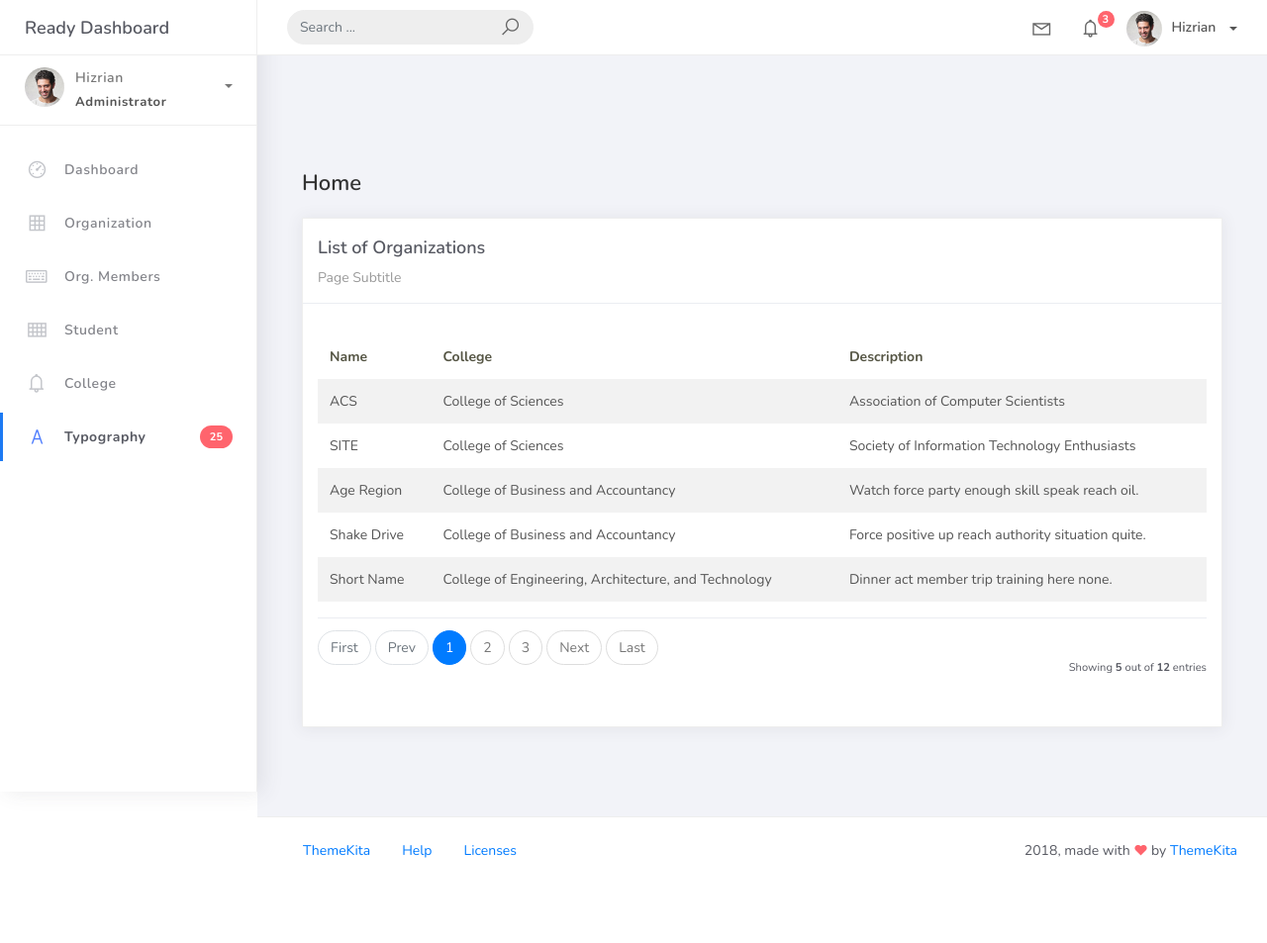
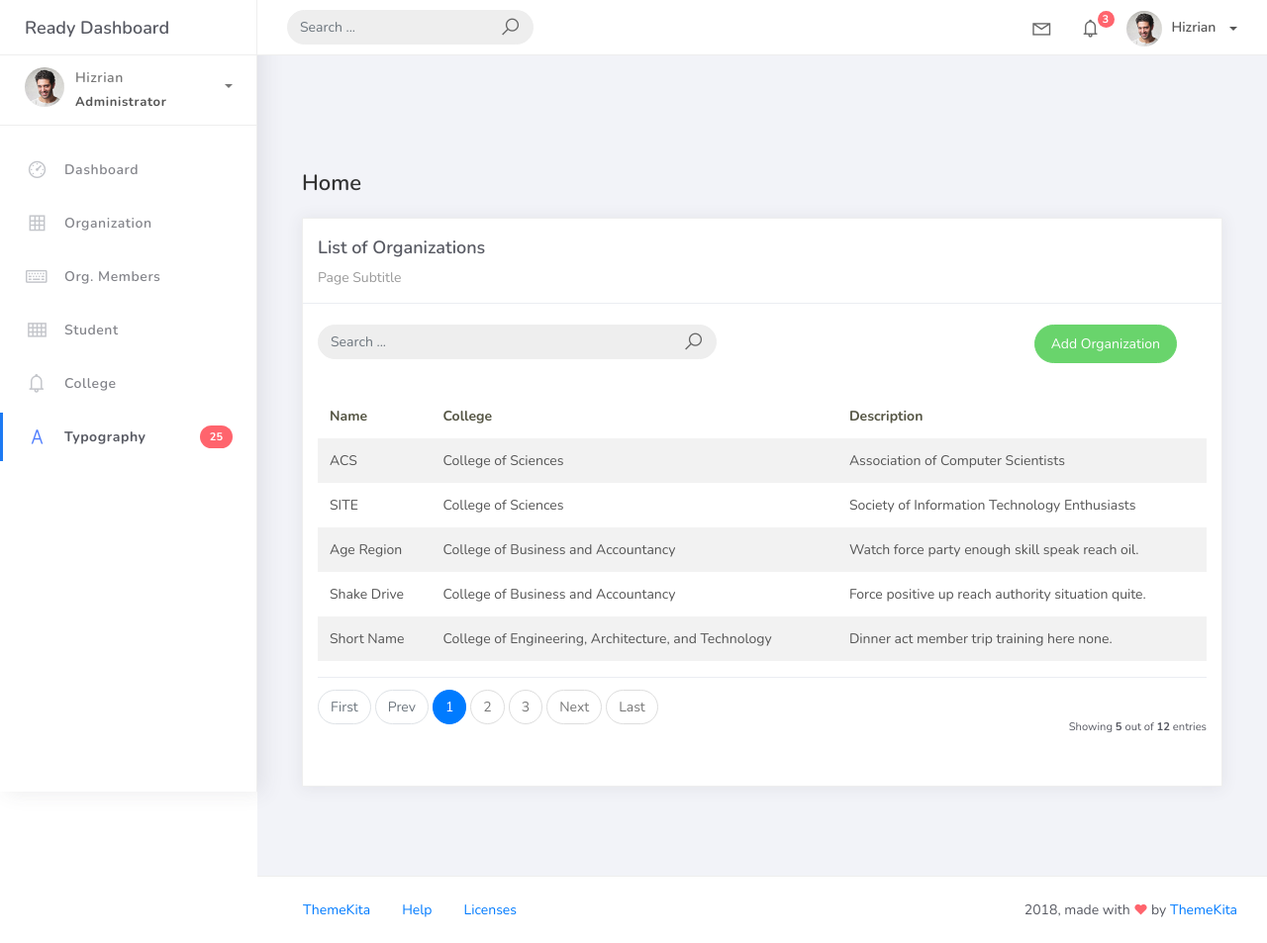
Before and after one commit to AdrianGabuco/PSUSphere, a Django app: page /organization_list in a window 1280 px wide. Shown: the whole page at 99% size. Before the commit the page ends 867 px from the top, so only its background shows below. Run offline with Django 5.2, Linux system fonts and the light colour scheme; data comes from the database, SQL or seed files in the repository; some libraries are stand-ins or nearby versions.

Commit message:
Organization Create

```diff
--- a/projectsite/projectsite/urls.py
+++ b/projectsite/projectsite/urls.py
@@ -16,10 +16,11 @@ Including another URLconf
 """
 from django.contrib import admin
 from django.urls import path
-from studentorg.views import HomePageView, OrganizationList
+from studentorg.views import HomePageView, OrganizationList, OrganizationCreateView
 from studentorg import views
 urlpatterns = [
     path('admin/', admin.site.urls),
     path('', views.HomePageView.as_view(), name='home'),
     path('organization_list', views.OrganizationList.as_view(), name='organization-list'),
+    path('organization_list/add', views.OrganizationCreateView.as_view(), name='organization-add'),
 ]
--- a/projectsite/studentorg/views.py
+++ b/projectsite/studentorg/views.py
@@ -1,6 +1,9 @@
 from django.shortcuts import render
 from django.views.generic.list import ListView
 from .models import Organization
+from django.views.generic.edit import CreateView
+from studentorg.forms import OrganizationForm
+from django.urls import reverse_lazy
 
 class HomePageView(ListView):
     model = Organization
@@ -12,3 +15,9 @@ class OrganizationList(ListView):
     context_object_name = 'organization'
     template_name = 'org_list.html'
     paginate_by = 5
+
+class OrganizationCreateView(CreateView):
+    model = Organization
+    form_class = OrganizationForm
+    template_name = 'org_add.html'
+    success_url = reverse_lazy('organization-list')
--- a/projectsite/templates/org_list.html
+++ b/projectsite/templates/org_list.html
@@ -10,6 +10,26 @@
                         <div class="card-header">
                             <div class="card-title">List of Organizations</div>
                             <div class="card-category">Page Subtitle</div>
+                        </div>
+                        <br />
+                        <div class="col-md-12 row">
+                            <div class="col-md-6">
+                                <form class="navbar-left navbar-form nav-search mr-md-3" action="">
+                                    <div class="input-group">
+                                        <input type="text" placeholder="Search ..." class="form-control" />
+                                        <div class="input-group-append">
+                                            <span class="input-group-text">
+                                                <i class="la la-search search-icon"></i>
+                                            </span>
+                                        </div>
+                                    </div>
+                                </form>
+                            </div>
+                            <div class="col-md-6">
+                                <div class="pull-right">
+                                    <a href="{% url 'organization-add' %}" class="btn btn-success btn-rounded">Add Organization</a>
+                                </div>
+                            </div>
                         </div>
                         <div class="card-body">
                             <table class="table table-striped mt-3">
```
Also changed, not shown: projectsite/studentorg/forms.py (added, +8 -0 lines), projectsite/templates/org_add.html (added, +33 -0 lines).
